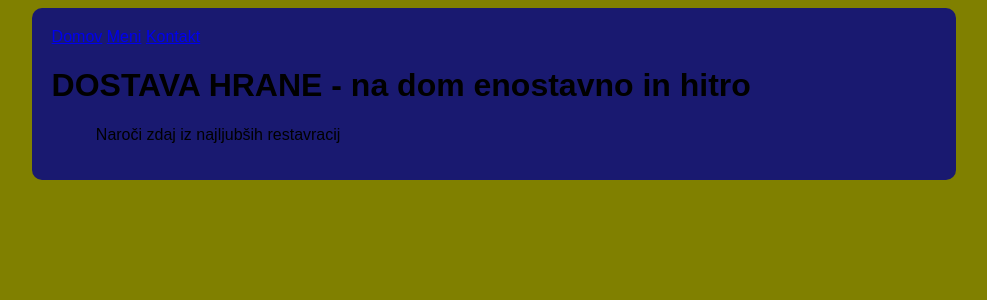
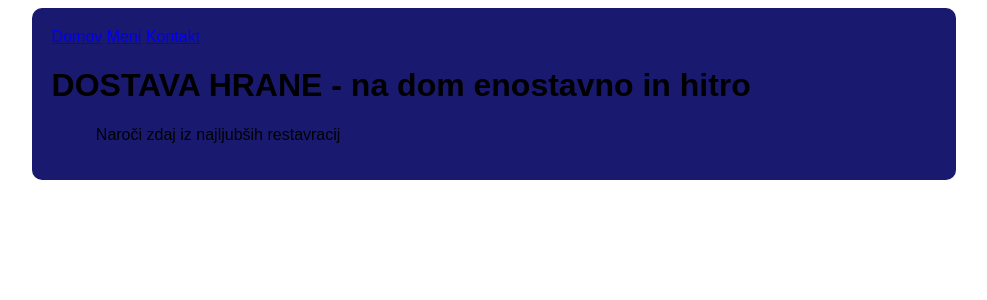
Before and after one commit to davidB123KING/dostava-hrane, a PHP site: page / in a window 1280 px wide. Shown: the top 300 px of the page, without its empty margins (146-1133 px from the left). Run offline with PHP 8.4, Linux system fonts and the light colour scheme.

Commit message:
Update oblika.css

```diff
--- a/oblika.css
+++ b/oblika.css
@@ -1,5 +1,4 @@
 body{
-    background-color: olive;
     font-family: Arial, sans-serif;
 }
 .vse{
```
